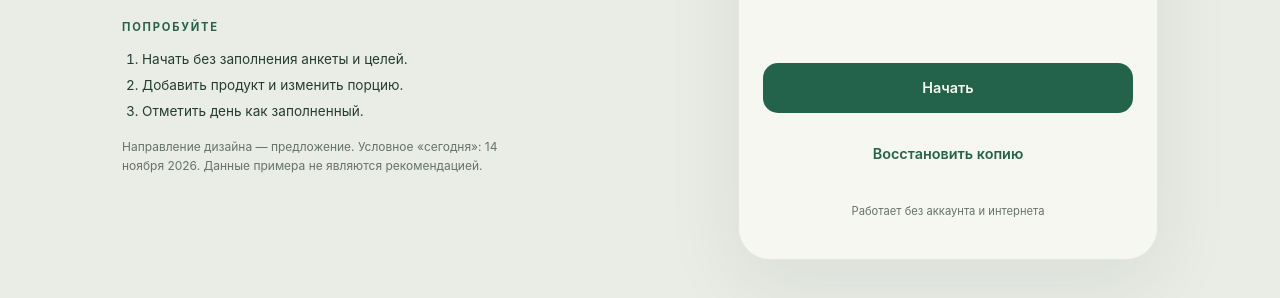
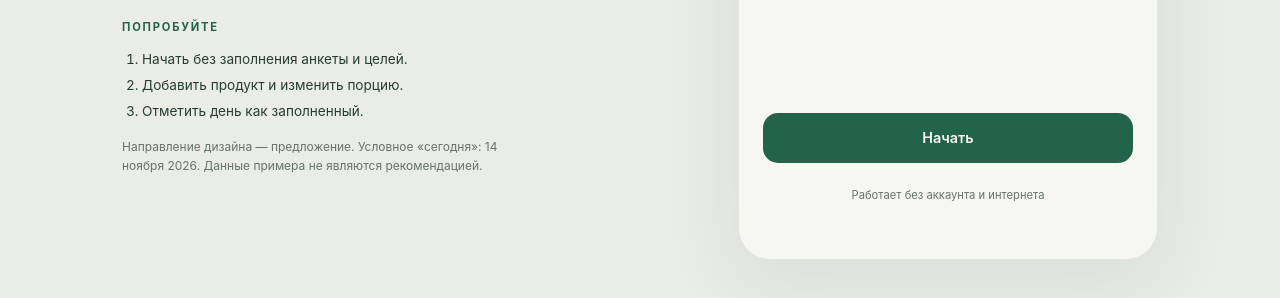
Before and after one commit to BekeshDastan/Management-system, a plain HTML site: page docs/prototype/index.html in a window 1280 px wide. Shown: the part 588-886 px from the top of the page. Drawn offline with Linux system fonts and the light colour scheme.

Commit message:
design: remove restore action from onboarding prototype

```diff
--- a/docs/prototype/index.html
+++ b/docs/prototype/index.html
@@ -72,7 +72,7 @@ function closeModal(){document.getElementById('dialog').close();if(lastFocus?.is
 function outside(){modal('За пределами макета','Этот сценарий не входит в прототип. Здесь можно проверить первый запуск, главную и добавление еды. Данные не изменены.');}
 function render(){
  let html='';
- if(state.screen==='welcome')html=`<div class="screen"><div class="row"><span class="brand">diet</span><span class="pill">Без регистрации</span></div><div class="art" aria-hidden="true"><div class="orbit"></div><div class="plate"><div class="leaf"></div><div class="leaf second"></div></div><i class="dot one"></i><i class="dot two"></i></div><div class="heading"><span class="eyebrow">Небольшие шаги. Каждый день.</span><h1 tabindex="-1">Забота о себе<br>начинается здесь.</h1><p class="muted">Питание, вес и сон в одном спокойном дневнике. Всё в вашем темпе.</p></div><div class="spacer"></div><div class="stack"><button class="button full" data-action="start">Начать</button><button class="button plain full" data-action="outside">Восстановить копию</button></div><p class="footer-note">Работает без аккаунта и интернета</p></div>`;
+ if(state.screen==='welcome')html=`<div class="screen"><div class="row"><span class="brand">diet</span><span class="pill">Без регистрации</span></div><div class="art" aria-hidden="true"><div class="orbit"></div><div class="plate"><div class="leaf"></div><div class="leaf second"></div></div><i class="dot one"></i><i class="dot two"></i></div><div class="heading"><span class="eyebrow">Небольшие шаги. Каждый день.</span><h1 tabindex="-1">Забота о себе<br>начинается здесь.</h1><p class="muted">Питание, вес и сон в одном спокойном дневнике. Всё в вашем темпе.</p></div><div class="spacer"></div><div class="stack"><button class="button full" data-action="start">Начать</button></div><p class="footer-note">Работает без аккаунта и интернета</p></div>`;
  if(state.screen==='profile')html=`<div class="screen">${header('welcome','Давайте познакомимся','Этот шаг можно пропустить. Всё можно изменить позже.')}${step(1)}${field('name','Как к вам обращаться',state.name,'autocomplete="off" maxlength="40" placeholder="Имя, необязательно"')}<div class="stack"><h3>Что сейчас вам ближе?</h3>${['Снижение веса','Поддержание','Набор массы'].map(t=>`<button class="choice" data-action="direction" data-value="${t}" aria-pressed="${state.direction===t}"><span class="radio" aria-hidden="true"></span>${t}</button>`).join('')}</div><div class="spacer"></div><div class="stack"><button class="button full" data-action="goals">Продолжить</button><button class="button plain full" data-action="skip-profile">Пропустить</button></div></div>`;
  if(state.screen==='goals')html=`<div class="screen">${header('goal-back','Ваши ориентиры','Введите свои значения КБЖУ. Можно начать дневник и настроить их позже.')}${step(2)}${nutrientFields('goal',state.goalDraft)}<label class="field" for="goal-date">Действуют с даты<select id="goal-date"><option value="${TODAY}" ${state.goalDate===TODAY?'selected':''}>14 ноября 2026</option><option value="${YESTERDAY}" ${state.goalDate===YESTERDAY?'selected':''}>13 ноября 2026</option></select></label><p class="small muted">Здесь нет автоматической рекомендации. Направление цели не меняет введённые значения.</p><p class="error" id="goal-error" aria-live="polite"></p><div class="spacer"></div><div class="stack"><button class="button full" id="goal-save" data-action="save-goal" ${goalValid()?'':'disabled'}>${state.returnHome?'Сохранить цель':'Сохранить и начать'}</button><button class="button plain full" data-action="skip-goal">${state.returnHome?'Вернуться в дневник':'Настроить позже'}</button><button class="link" data-action="clear-goal">Очистить черновик</button></div></div>`;
  if(state.screen==='home')html=home();
```
Also changed, not shown: docs/prototype/previews/onboarding.png, docs/prototype/previews/overview.png, 3 other files.
